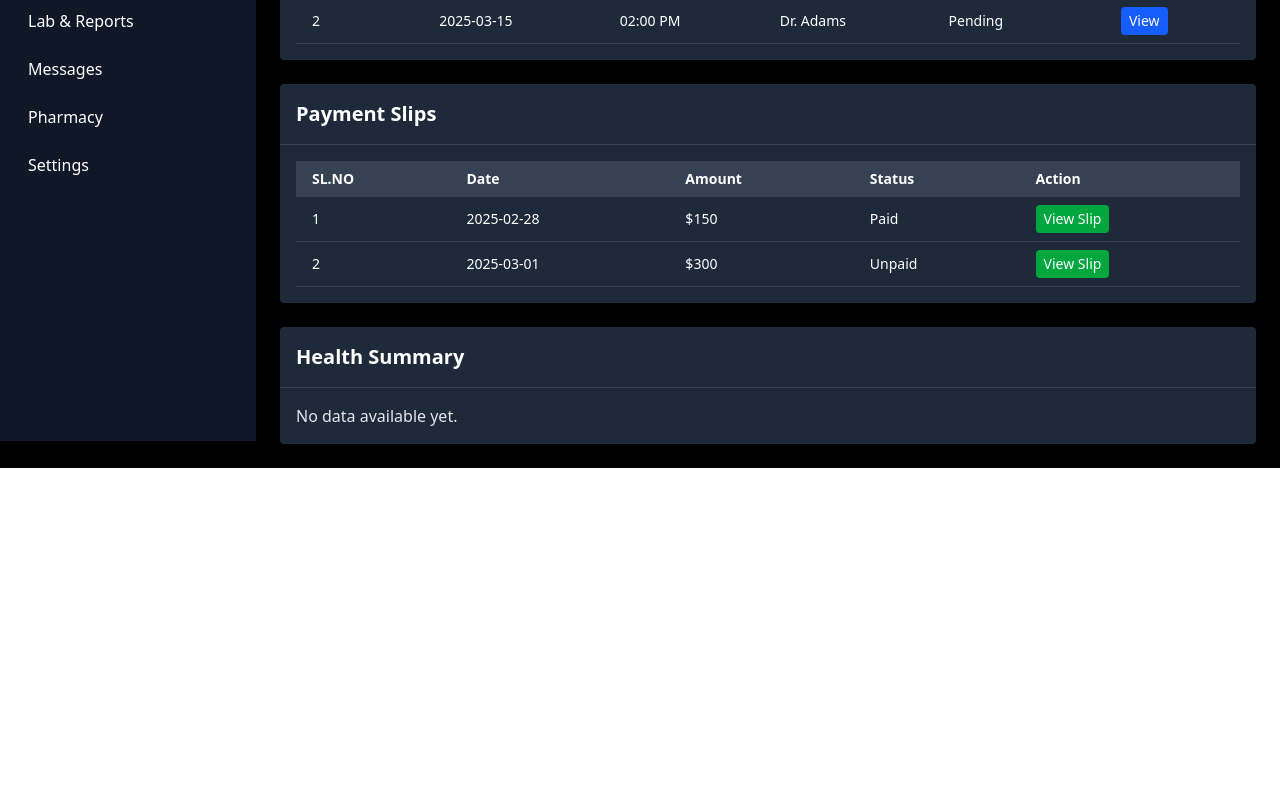
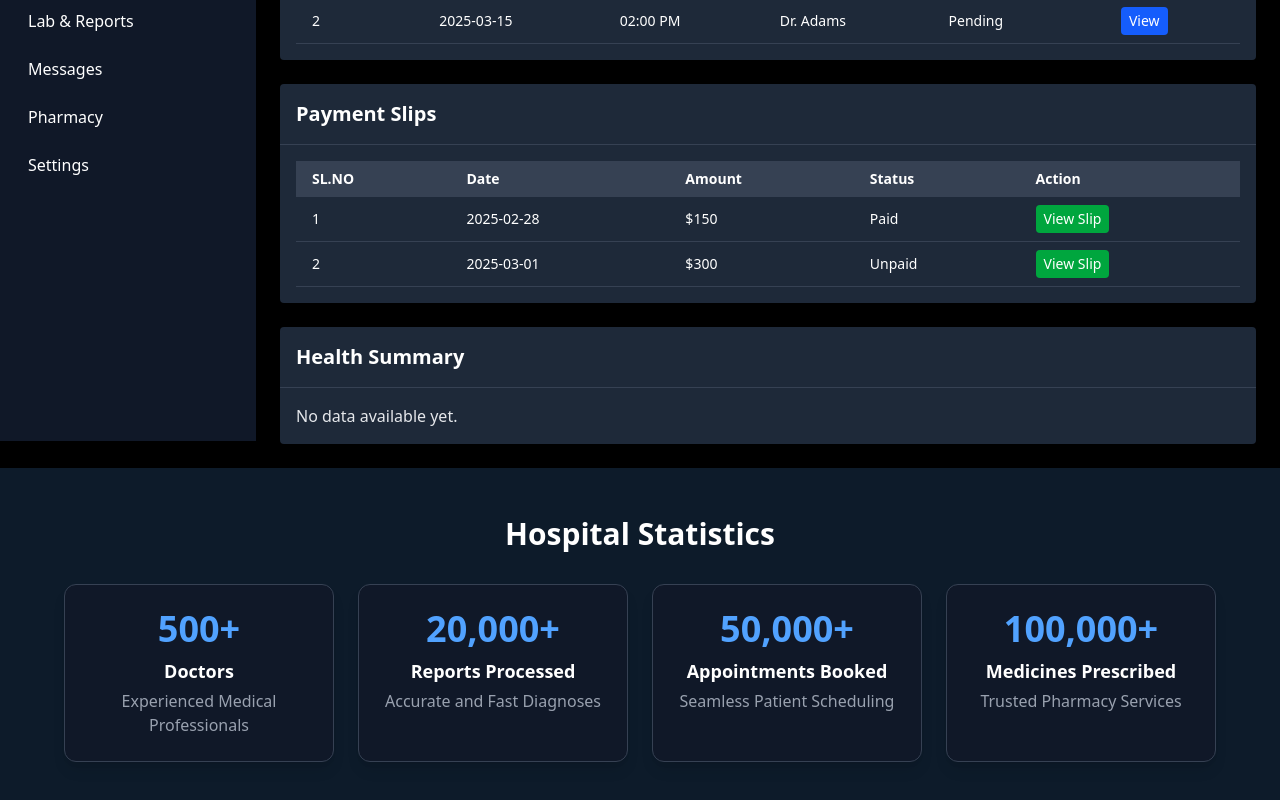
Before and after one commit to saurav-10-khanal/first, a React (Vite) app in the folder project1/: page / in a window 1280 px wide. Shown: the part 8773-9573 px from the top of the page. Before the commit the page ends 9241 px from the top, so only its background shows below. Built offline with nearby package versions, Linux system fonts and the light colour scheme.

Commit message:
Component added

```diff
--- a/project1/package.json
+++ b/project1/package.json
@@ -2,23 +2,23 @@
   "name": "project1",
   "private": true,
   "version": "0.0.0",
-  "type":"module",
+  "type": "module",
   "scripts": {
     "dev": "vite",
     "build": "vite build",
     "lint": "eslint .",
     "preview": "vite preview"
-
   },
   "dependencies": {
     "cors": "^2.8.5",
     "dotenv": "^16.4.7",
     "express": "^4.21.2",
-    "framer-motion": "^12.5.0",
+    "framer-motion": "^12.6.2",
     "mongoose": "^8.12.2",
     "nodemon": "^3.1.9",
     "react": "^18.2.0",
     "react-dom": "^18.2.0",
+    "react-intersection-observer": "^9.16.0",
     "recharts": "^2.15.1"
   },
   "devDependencies": {
--- a/project1/src/App.jsx
+++ b/project1/src/App.jsx
@@ -17,6 +17,7 @@ import PatientPaymentSlips from './PaymentSlip';
 import HealthSummary from './HealthSummary';
 import PharmacyPortal from './Pharmacy';
 import AppointmentSection from './AppointmentSection';
+import HospitalStats from './HospitalStat';
 
 
 function App() {
@@ -36,6 +37,7 @@ function App() {
       <PharmacyPortal/>
       <DashBoard/>
       <PatientDashboardPage/>
+      <HospitalStats/>
 
     </div>
 
--- /dev/null
+++ b/project1/src/HospitalStat.jsx
@@ -0,0 +1,43 @@
+import React from "react";
+import { motion } from "framer-motion";
+import { useEffect, useState } from "react";
+import { useInView } from "react-intersection-observer";
+
+const stats = [
+  { id: 1, label: "Doctors", value: "500+", desc: "Experienced Medical Professionals" },
+  { id: 2, label: "Reports Processed", value: "20,000+", desc: "Accurate and Fast Diagnoses" },
+  { id: 3, label: "Appointments Booked", value: "50,000+", desc: "Seamless Patient Scheduling" },
+  { id: 4, label: "Medicines Prescribed", value: "100,000+", desc: "Trusted Pharmacy Services" },
+];
+
+const HospitalStats = () => {
+  const { ref, inView } = useInView({ triggerOnce: true, threshold: 0.2 });
+  const [loaded, setLoaded] = useState(false);
+
+  useEffect(() => {
+    if (inView) setLoaded(true);
+  }, [inView]);
+
+  return (
+    <section ref={ref} className="px-6 py-12 bg-[#0D1B2A] text-white">
+      <h2 className="text-3xl font-bold text-center mb-8">Hospital Statistics</h2>
+      <div className="grid grid-cols-1 sm:grid-cols-2 md:grid-cols-4 gap-6 max-w-6xl mx-auto">
+        {stats.map((stat, index) => (
+          <motion.div
+            key={stat.id}
+            className="p-6 bg-gray-900 rounded-xl shadow-lg text-center border border-gray-700 hover:scale-105 transition-transform"
+            initial={{ opacity: 0, y: 50 }}
+            animate={loaded ? { opacity: 1, y: 0 } : {}}
+            transition={{ duration: 0.5, delay: index * 0.2 }}
+          >
+            <h3 className="text-4xl font-bold text-blue-400">{stat.value}</h3>
+            <p className="text-lg font-semibold mt-2">{stat.label}</p>
+            <p className="text-gray-400 mt-1">{stat.desc}</p>
+          </motion.div>
+        ))}
+      </div>
+    </section>
+  );
+};
+
+export default HospitalStats;
```
Also changed, not shown: 1 other file (tests, documents, lock files or other folders).
